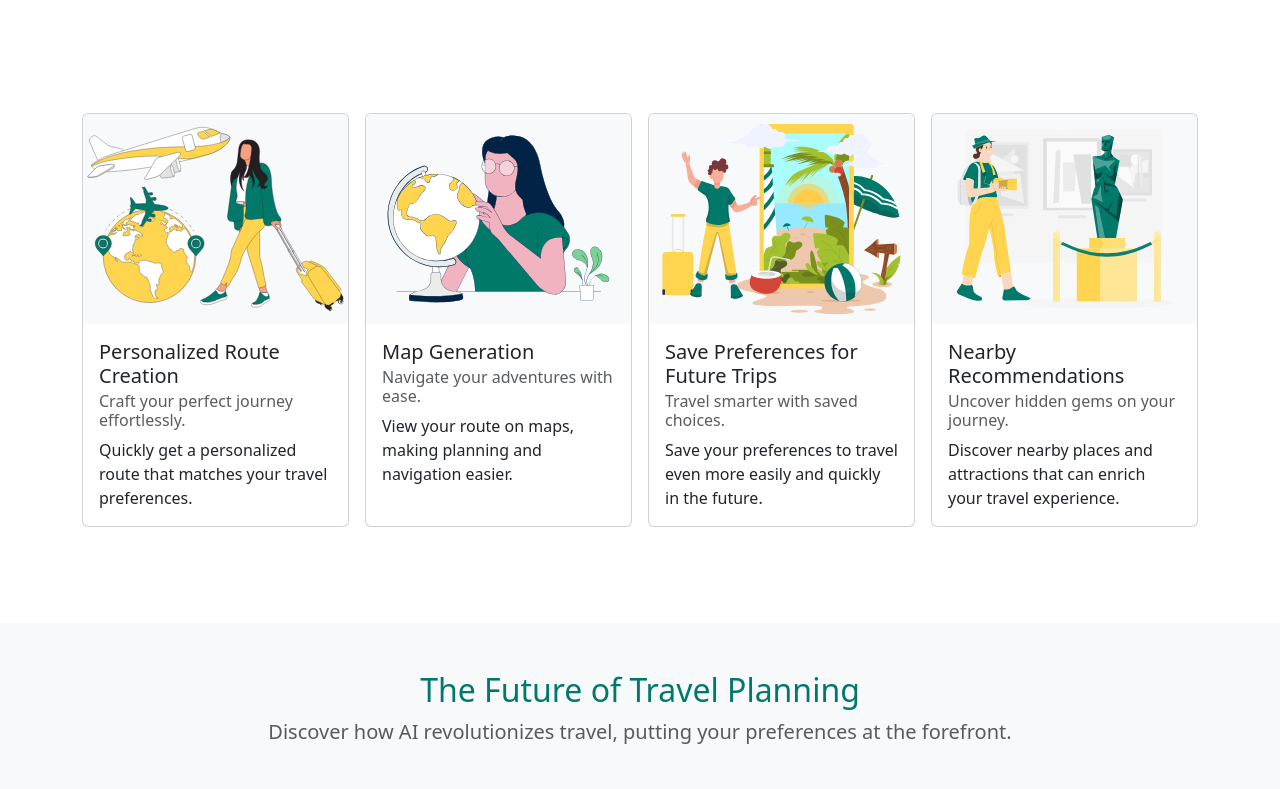
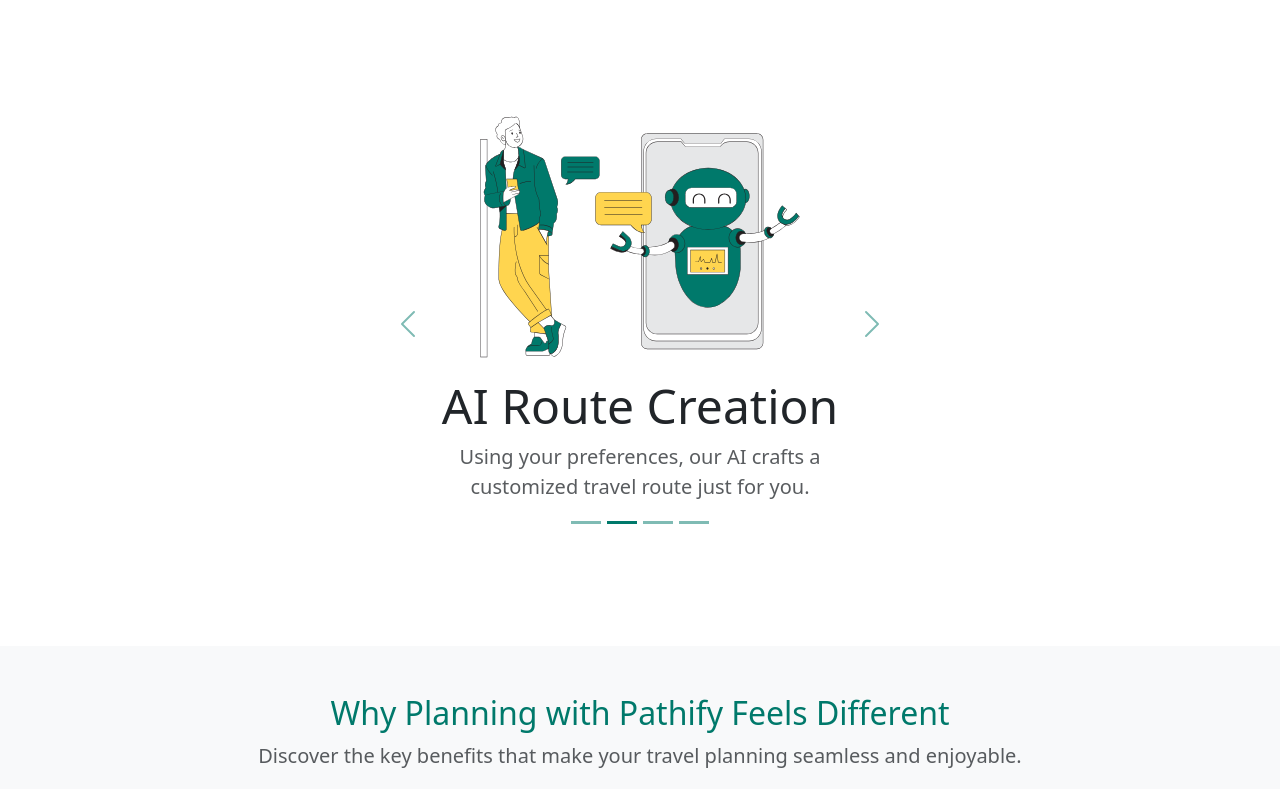
Before and after one commit to pkasprzak9/trip-app, a React (Create React App) app: page / in a window 1280 px wide. Shown: the part 1731-2520 px from the top of the page. Built offline with nearby package versions, Linux system fonts and the light colour scheme.

Commit message:
Change StartPage layout. Remove Features section and add Benefits instead.

```diff
--- a/src/components/StartPage/HowItWorks.jsx
+++ b/src/components/StartPage/HowItWorks.jsx
@@ -7,7 +7,7 @@ import fourthImage from "../../assets/images/Outer-space.svg";
 
 export default function HowItWorks() {
   return (
-    <section id="howItWorks" className="bg-light">
+    <section id="howItWorks">
       <Container fluid="md" className="py-5">
         <div className="text-center px-5">
           <h2 className="text-primary">The Future of Travel Planning</h2>
--- a/src/components/StartPage/StartPage.jsx
+++ b/src/components/StartPage/StartPage.jsx
@@ -4,6 +4,7 @@ import About from "./About";
 import Features from "./Features";
 import HowItWorks from "./HowItWorks";
 import Contact from "./Contact";
+import Benefits from "./Benefits";
 
 export default function StartPage() {
   return (
@@ -11,8 +12,9 @@ export default function StartPage() {
       <NavBar></NavBar>
       <Header></Header>
       <About></About>
-      <Features></Features>
       <HowItWorks></HowItWorks>
+      <Benefits></Benefits>
+      {/* <Features></Features> */}
       <Contact></Contact>
     </>
   )
```
